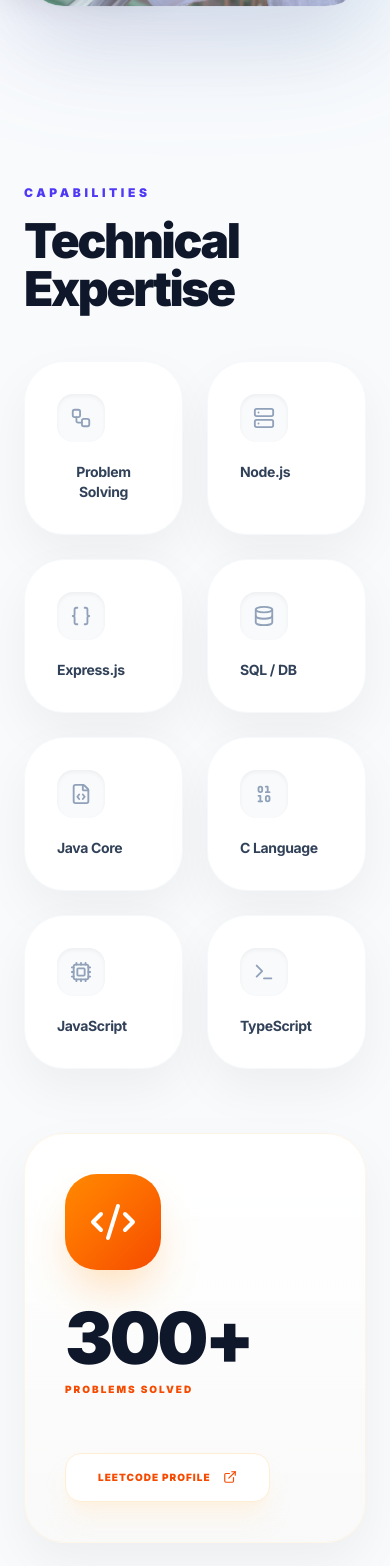
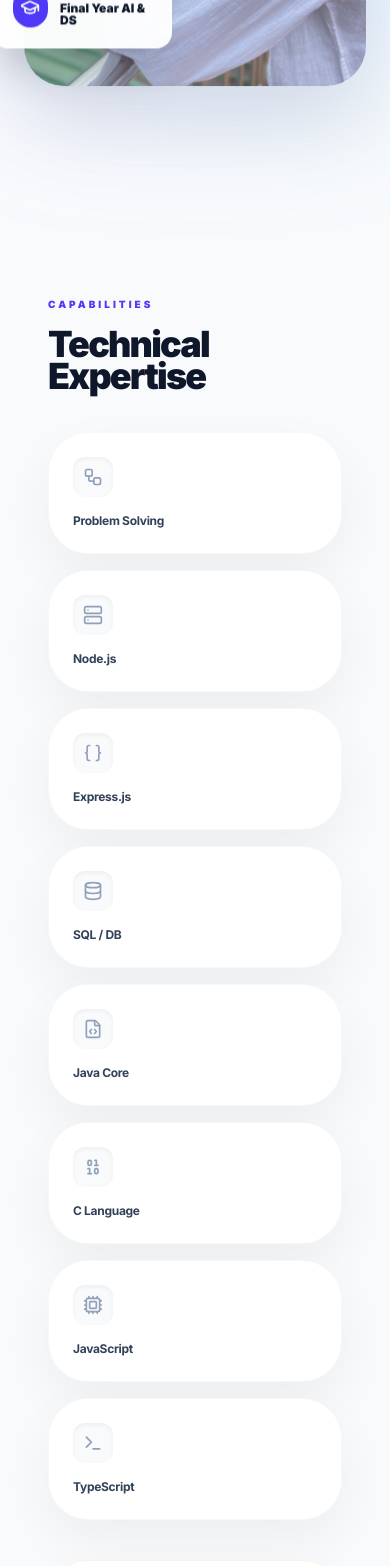
Before and after one commit to sTharun5/PORTFOLIO, a Next.js app: page / in a window 390 px wide. Shown: the part 1200-2766 px from the top of the page. Built offline with nearby package versions, Linux system fonts and the light colour scheme.

Commit message:
fix: resolve mobile responsiveness issues and lint errors

```diff
--- a/src/app/layout.tsx
+++ b/src/app/layout.tsx
@@ -26,7 +26,7 @@ export default function RootLayout({
 
         <div className="relative z-10 flex flex-col min-h-screen">
           <Navbar />
-          <div className="flex-grow">
+          <div className="flex-grow pt-20">
             {children}
           </div>
         </div>
--- a/src/components/ExpertiseSection.tsx
+++ b/src/components/ExpertiseSection.tsx
@@ -30,17 +30,17 @@ const itemVariants: Variants = {
 
 export const ExpertiseSection = () => {
   return (
-    <section id="expertise" className="max-w-7xl mx-auto py-12">
-      <div className="grid grid-cols-1 lg:grid-cols-12 gap-16 items-stretch">
+    <section id="expertise" className="max-w-7xl mx-auto px-6 py-20 sm:py-32">
+      <div className="grid grid-cols-1 lg:grid-cols-12 gap-10 lg:gap-16 items-stretch">
         <div className="lg:col-span-8 flex flex-col h-full">
           <motion.div
             initial="hidden"
             whileInView="visible"
             viewport={{ once: true, margin: "-100px" }}
-            className="flex flex-col gap-2 mb-12"
+            className="flex flex-col gap-2 mb-10 sm:mb-12"
           >
-            <motion.span variants={itemVariants} className="text-indigo-600 text-xs font-black uppercase tracking-[0.3em] mb-2">Capabilities</motion.span>
-            <motion.h2 variants={itemVariants} className="text-5xl font-black text-slate-900 tracking-tighter">Technical Expertise</motion.h2>
+            <motion.span variants={itemVariants} className="text-indigo-600 text-[10px] sm:text-xs font-black uppercase tracking-[0.3em] mb-2">Capabilities</motion.span>
+            <motion.h2 variants={itemVariants} className="text-4xl sm:text-5xl lg:text-6xl font-black text-slate-900 tracking-tighter leading-[0.9]">Technical Expertise</motion.h2>
           </motion.div>
 
           <motion.div
@@ -48,18 +48,18 @@ export const ExpertiseSection = () => {
             initial="hidden"
             whileInView="visible"
             viewport={{ once: true }}
-            className="grid grid-cols-2 md:grid-cols-4 gap-6 flex-grow"
+            className="grid grid-cols-1 sm:grid-cols-2 lg:grid-cols-4 gap-4 sm:gap-6 flex-grow"
           >
             {PRO_SKILLS.map((skill) => (
               <motion.div key={skill.name} variants={itemVariants}>
                 <TiltCard
                   className="!p-0 border-slate-100/60 flex flex-col items-center justify-center group overflow-visible h-full"
-                  padding="p-8"
+                  padding="p-6 sm:p-8"
                 >
-                  <div className="w-12 h-12 rounded-2xl bg-slate-50 flex items-center justify-center text-slate-400 group-hover:bg-indigo-600 group-hover:text-white group-hover:scale-110 group-hover:shadow-lg group-hover:shadow-indigo-200 transition-all duration-500 mb-5 shadow-inner">
-                    <skill.icon size={22} />
+                  <div className="w-10 h-10 sm:w-12 sm:h-12 rounded-xl sm:rounded-2xl bg-slate-50 flex items-center justify-center text-slate-400 group-hover:bg-indigo-600 group-hover:text-white group-hover:scale-110 group-hover:shadow-lg group-hover:shadow-indigo-200 transition-all duration-500 mb-4 sm:mb-5 shadow-inner">
+                    <skill.icon size={20} />
                   </div>
-                  <span className="font-bold text-slate-700 text-sm group-hover:text-indigo-600 transition-colors tracking-tight text-center">{skill.name}</span>
+                  <span className="font-bold text-slate-700 text-xs sm:text-sm group-hover:text-indigo-600 transition-colors tracking-tight text-center">{skill.name}</span>
                 </TiltCard>
               </motion.div>
             ))}
@@ -70,20 +70,20 @@ export const ExpertiseSection = () => {
           href="https://leetcode.com/u/user3651Q/"
           target="_blank"
           rel="noopener noreferrer"
-          initial={{ opacity: 0, x: 50 }}
-          whileInView={{ opacity: 1, x: 0 }}
+          initial={{ opacity: 0, y: 30 }}
+          whileInView={{ opacity: 1, y: 0 }}
           viewport={{ once: true }}
           transition={{ duration: 1, type: 'spring', damping: 20 }}
           className="lg:col-span-4 block h-full group"
           aria-label="Visit LeetCode Profile"
         >
-          <TiltCard className="flex flex-col items-center justify-center text-center !p-0 border-orange-100/50 bg-gradient-to-b from-white to-orange-50/20 h-full" padding="p-10">
-            <div className="w-24 h-24 rounded-[2rem] bg-gradient-to-br from-orange-400 to-orange-600 flex items-center justify-center mb-8 shadow-2xl shadow-orange-200 group-hover:scale-110 transition-transform duration-700">
-              <Code2 className="text-white" size={48} />
+          <TiltCard className="flex flex-col items-center justify-center text-center !p-0 border-orange-100/50 bg-gradient-to-b from-white to-orange-50/20 h-full" padding="p-8 sm:p-10">
+            <div className="w-20 h-20 sm:w-24 sm:h-24 rounded-[1.5rem] sm:rounded-[2rem] bg-gradient-to-br from-orange-400 to-orange-600 flex items-center justify-center mb-6 sm:mb-8 shadow-2xl shadow-orange-200 group-hover:scale-110 transition-transform duration-700">
+              <Code2 className="text-white" size={40} />
             </div>
-            <h2 className="text-7xl font-black text-slate-900 mb-2 tracking-tighter">300+</h2>
-            <p className="text-orange-600 font-black uppercase tracking-[0.2em] text-[10px] mb-6">Problems Solved</p>
-            <div className="mt-8 flex items-center gap-3 text-orange-600 font-black text-[10px] uppercase tracking-widest bg-white shadow-xl shadow-orange-100/50 px-8 py-4 rounded-2xl border border-orange-100 group-hover:bg-orange-600 group-hover:text-white transition-all">
+            <h2 className="text-6xl sm:text-7xl font-black text-slate-900 mb-2 tracking-tighter">300+</h2>
+            <p className="text-orange-600 font-black uppercase tracking-[0.2em] text-[8px] sm:text-[10px] mb-6">Problems Solved</p>
+            <div className="mt-6 sm:mt-8 flex items-center gap-3 text-orange-600 font-black text-[10px] uppercase tracking-widest bg-white shadow-xl shadow-orange-100/50 px-6 sm:px-8 py-3 sm:py-4 rounded-xl sm:rounded-2xl border border-orange-100 group-hover:bg-orange-600 group-hover:text-white transition-all">
               LeetCode Profile <ExternalLink size={14} />
             </div>
           </TiltCard>
--- a/src/lib/data.ts
+++ b/src/lib/data.ts
@@ -58,7 +58,7 @@ export const PROJECTS = [
 
 export const CERTS = [
   {
-    title: 'Java Architecture (97%)',
+    title: 'Core Java (97%)',
     issuer: 'NPTEL Elite Gold',
     url: 'https://archive.nptel.ac.in/content/noc/NOC25/SEM1/Ecertificates/106/noc25-cs57/Course/NPTEL25CS57S114900069304436474.pdf',
   },
```
